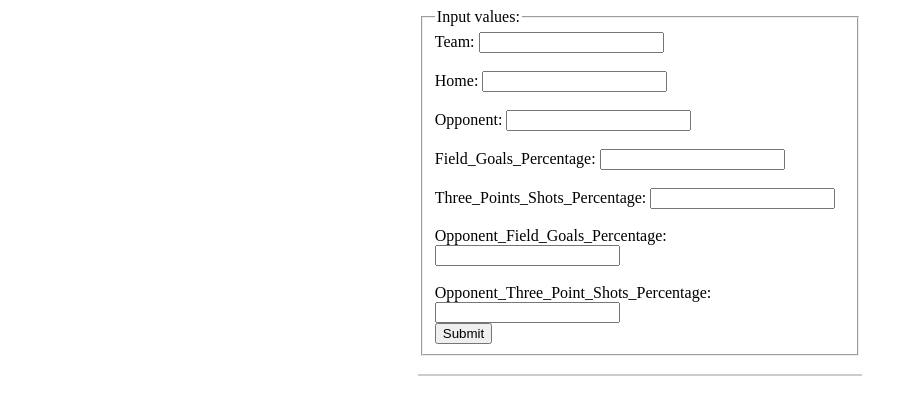
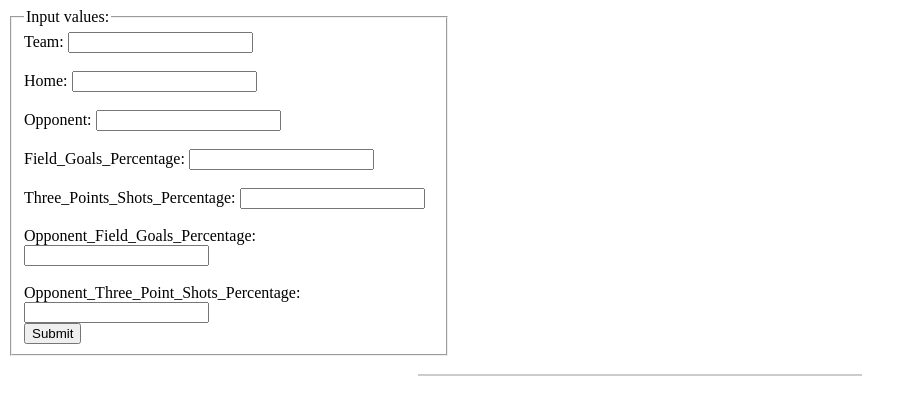
Before and after one commit to cindzzi/Project-3, a Flask app: template templates/Untitled-1.html in a window 1280 px wide. Shown: the top 415 px of the page, without its empty margins (0-915 px from the left). Run offline with Flask 2, Linux system fonts and the light colour scheme; the template is opened without the code that fills it, so the values that code supplies are empty; parts of the project's set-up code (start-up, migrations or seed data) failed here and were passed over.

Commit message:
updating html

```diff
--- a/templates/Untitled-1.html
+++ b/templates/Untitled-1.html
@@ -2,7 +2,7 @@
 <html>
 <style>
 form {
-    margin: auto;
+    margin: left;
     width: 35%;
 }
 .result {
@@ -41,6 +41,7 @@ form {
         <input type="submit">
     </fieldset>
 </form>
+
 <br>
 <div class="result" align="center">
     {% if result %}
```
Also changed, not shown: static/images/ref.png (added).
